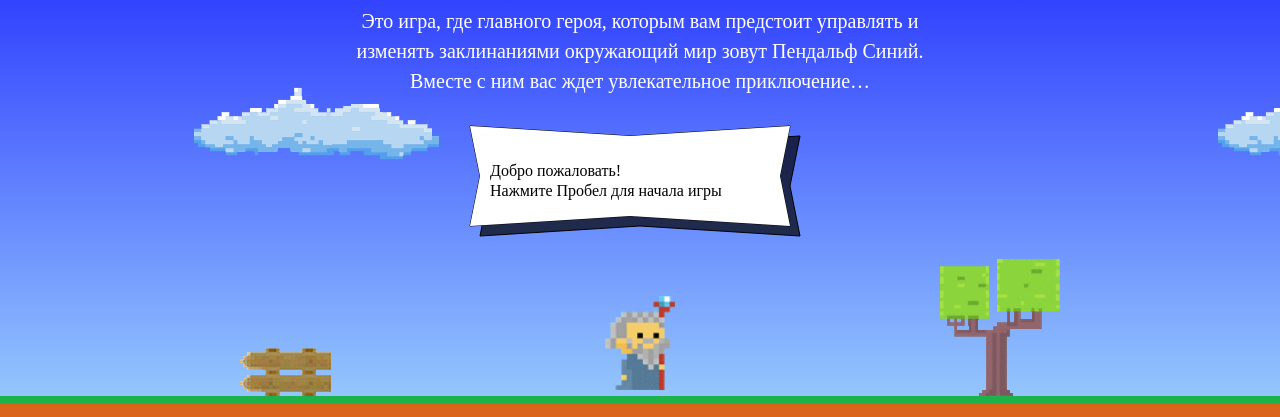
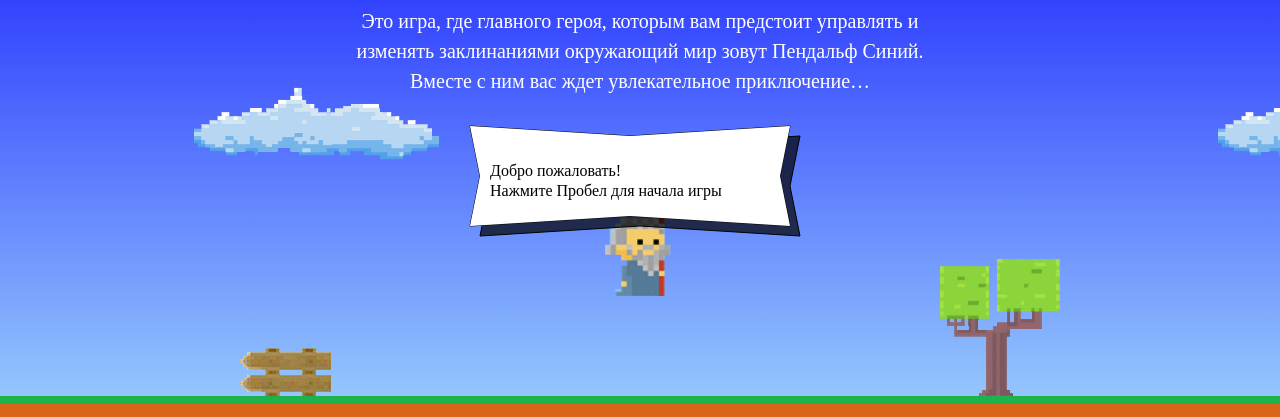
Before and after one commit to a201150209/83947-code-and-magick-17, a website: page index.html in a window 1280 px wide. Shown: the part 203-620 px from the top of the page. Drawn offline with Linux system fonts and the light colour scheme; a web font is replaced by a local one.

Commit message:
Поправил высоту появления мага

```diff
--- a/index.html
+++ b/index.html
@@ -186,7 +186,7 @@
             return (width - wizardWidth) / 2;
         };
         var getWizardY = function(height) {
-            return height / 3 * 2;
+            return height / 3 * 2  - getWizardHeight();
         };
     </script>
 
```
